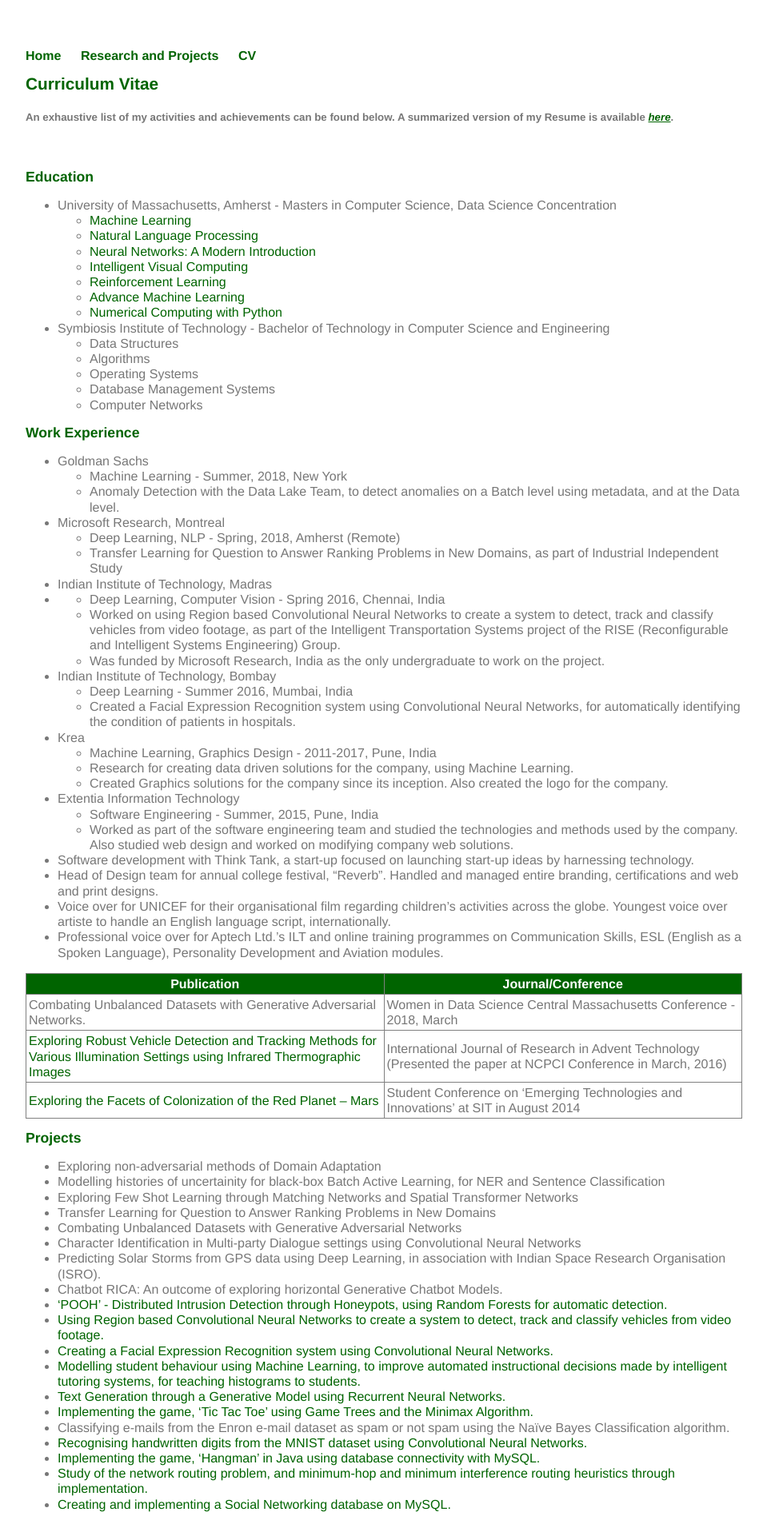
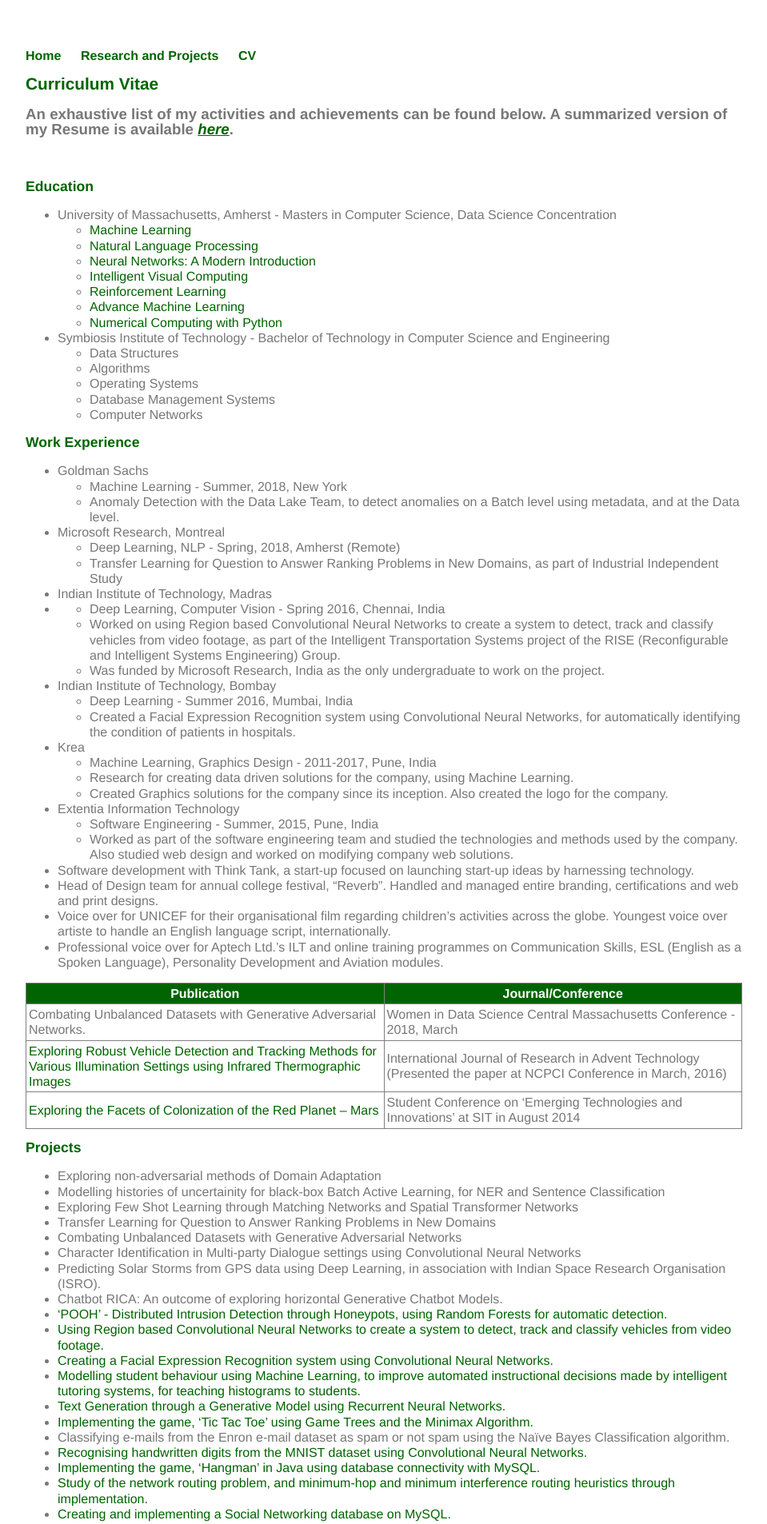
Before and after one commit to Uppaal/Uppaal.github.io, a Jekyll site: the page built from cv/index.html, in a window 1280 px wide. Shown: the top 1906 px of the page at 80% size, without its empty margins (160-1119 px from the left). Built offline with Jekyll 4.4.1, drawn with Linux system fonts in a browser that asks for light colours.

```diff
--- a/cv/index.html
+++ b/cv/index.html
@@ -3,7 +3,7 @@ layout: default
 title: Curriculum Vitae
 ---
 	<h1>{{ page.title }}</h1>
-	<p><h5>An exhaustive list of my activities and achievements can be found below. A summarized version of my Resume is available <a href="https://drive.google.com/file/d/1iup1ljGFHybWCUMqyrFmPJPn2Tf_3qk1/view?usp=sharing"><b><u><i>here</i></u></b></a>.</h5></p>
+	<p><h3>An exhaustive list of my activities and achievements can be found below. A summarized version of my Resume is available <a href="https://drive.google.com/file/d/1iup1ljGFHybWCUMqyrFmPJPn2Tf_3qk1/view?usp=sharing"><b><u><i>here</i></u></b></a>.</h3></p>
 	<br>
 
 	<h2>Education</h2>
```
